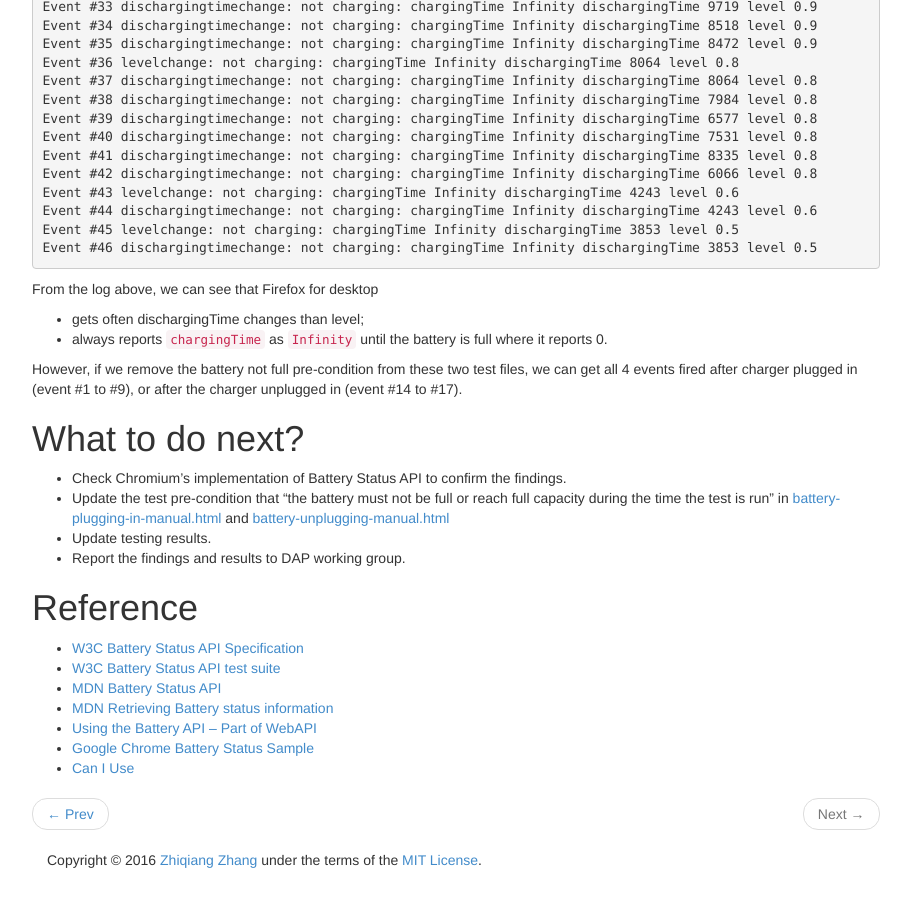
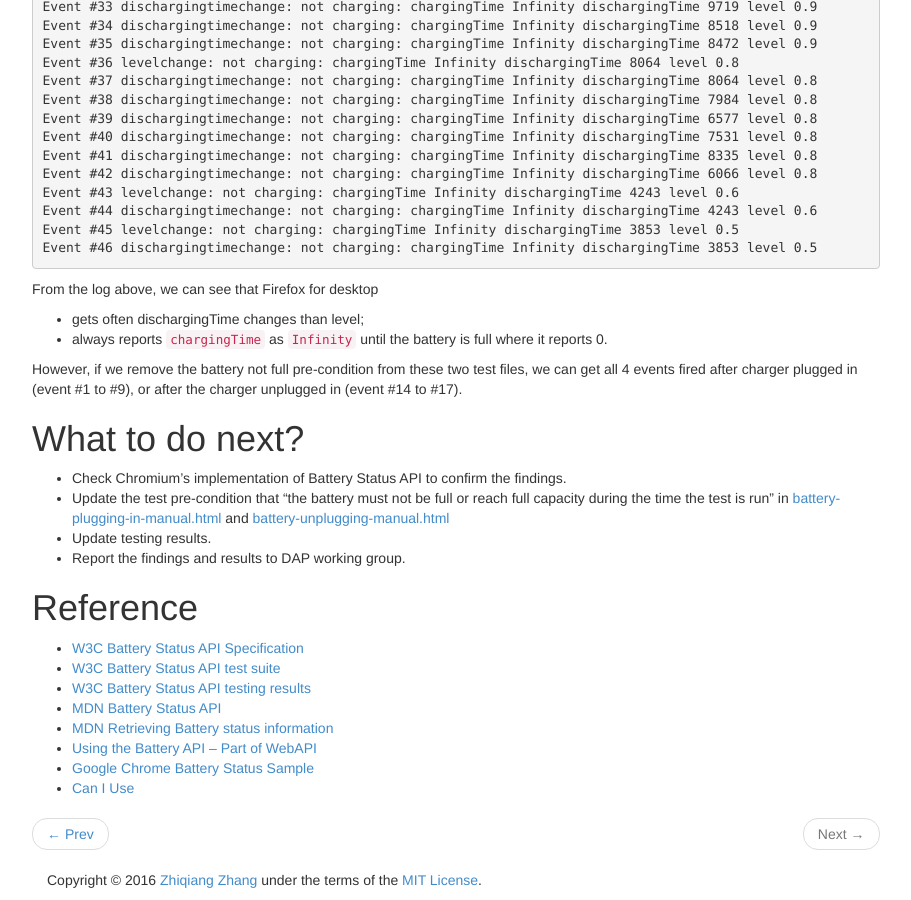
Before and after one commit to shuixin222/zqzhang.github.io, a Jekyll site: the page built from _posts/2016-02-18-testing-battery-status-api.md, in a window 1280 px wide and 900 px high, scrolled down 4789 px. Shown: the whole window, without its empty margins (38-949 px from the left). Built offline with Jekyll 4.4.1, drawn with Linux system fonts in a browser that asks for light colours.

Commit message:
Add reference to battery testing results

```diff
--- a/_posts/2016-02-18-testing-battery-status-api.md
+++ b/_posts/2016-02-18-testing-battery-status-api.md
@@ -310,6 +310,7 @@
 
 * [W3C Battery Status API Specification](https://www.w3.org/TR/battery-status/)
 * [W3C Battery Status API test suite](http://w3c-test.org/battery-status/)
+* [W3C Battery Status API testing results](https://w3c.github.io/test-results/battery-status/all.html)
 * [MDN Battery Status
   API](https://developer.mozilla.org/en-US/docs/Web/API/Battery_Status_API)
 * [MDN Retrieving Battery status
```
